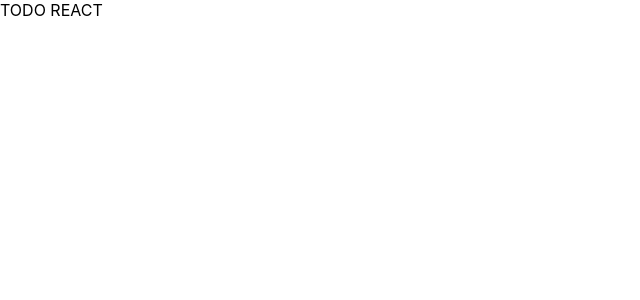
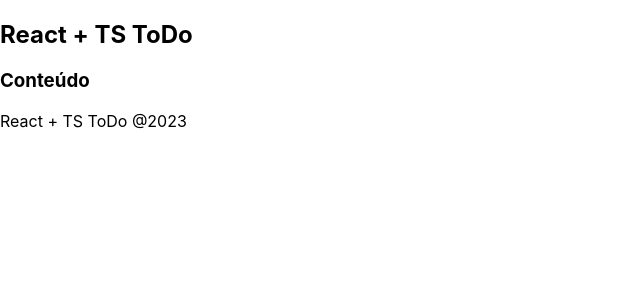
Before and after one commit to paulocorrea93/ToDo-TS, a React (Create React App) app: page / in a window 1280 px wide. Shown: the top 300 px of the page, without its empty margins (0-640 px from the left). Built offline with nearby package versions, Linux system fonts and the light colour scheme.

Commit message:
criados os componentes Header e Footer

```diff
--- a/src/App.tsx
+++ b/src/App.tsx
@@ -1,10 +1,16 @@
 import React from 'react';
+
+// Componentes
+import Header from './components/Header';
+import Footer from './components/Footer';
 
 
 function App() {
   return (
     <div className="App">
-     TODO REACT
+     <Header/>
+     <h3>Conteúdo</h3>
+     <Footer/>
     </div>
   );
 }
--- /dev/null
+++ b/src/components/Footer.tsx
@@ -0,0 +1,11 @@
+import React from 'react'
+
+const Footer = () => {
+  return (
+    <div>
+        <span>React + TS ToDo @2023</span>
+    </div>
+  )
+}
+
+export default Footer
--- /dev/null
+++ b/src/components/Header.tsx
@@ -0,0 +1,11 @@
+import React from 'react'
+
+const Header = () => {
+  return (
+    <div>
+        <h2>React + TS ToDo</h2>
+    </div>
+  )
+}
+
+export default Header
```
